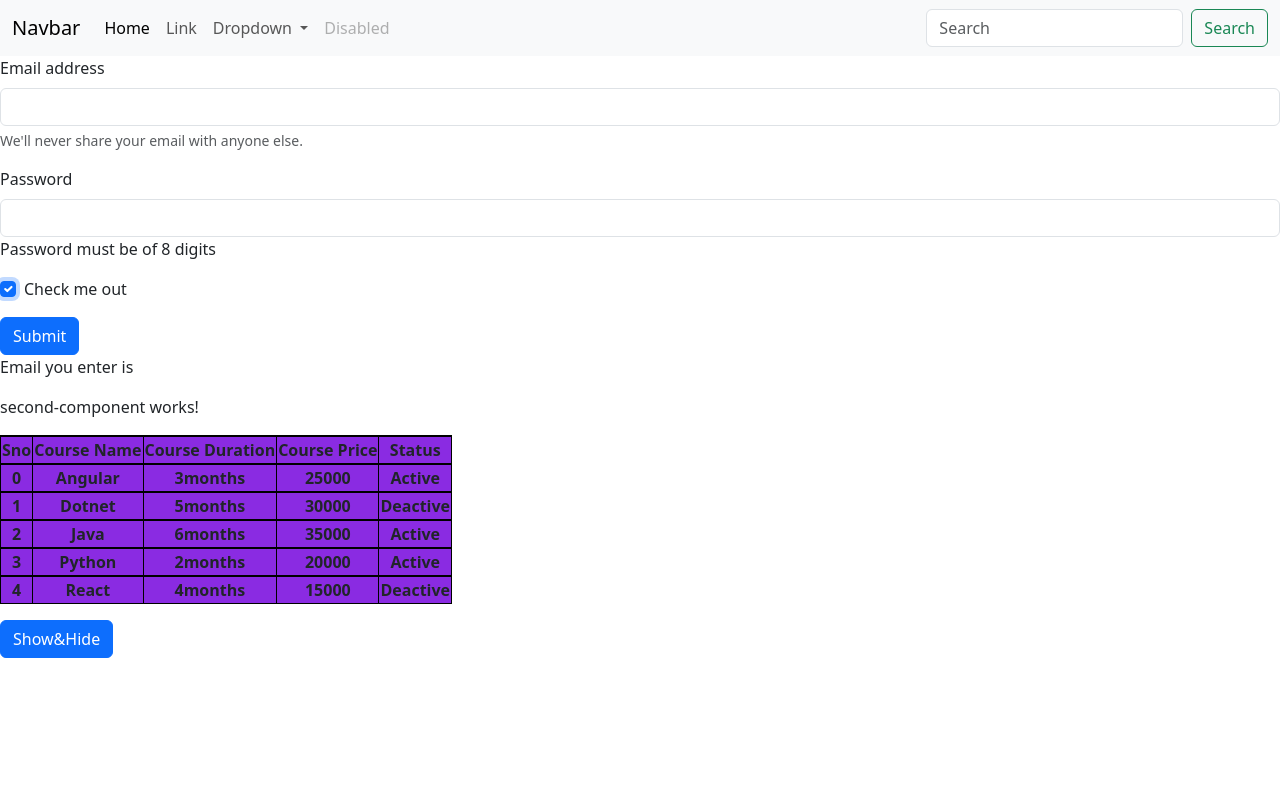
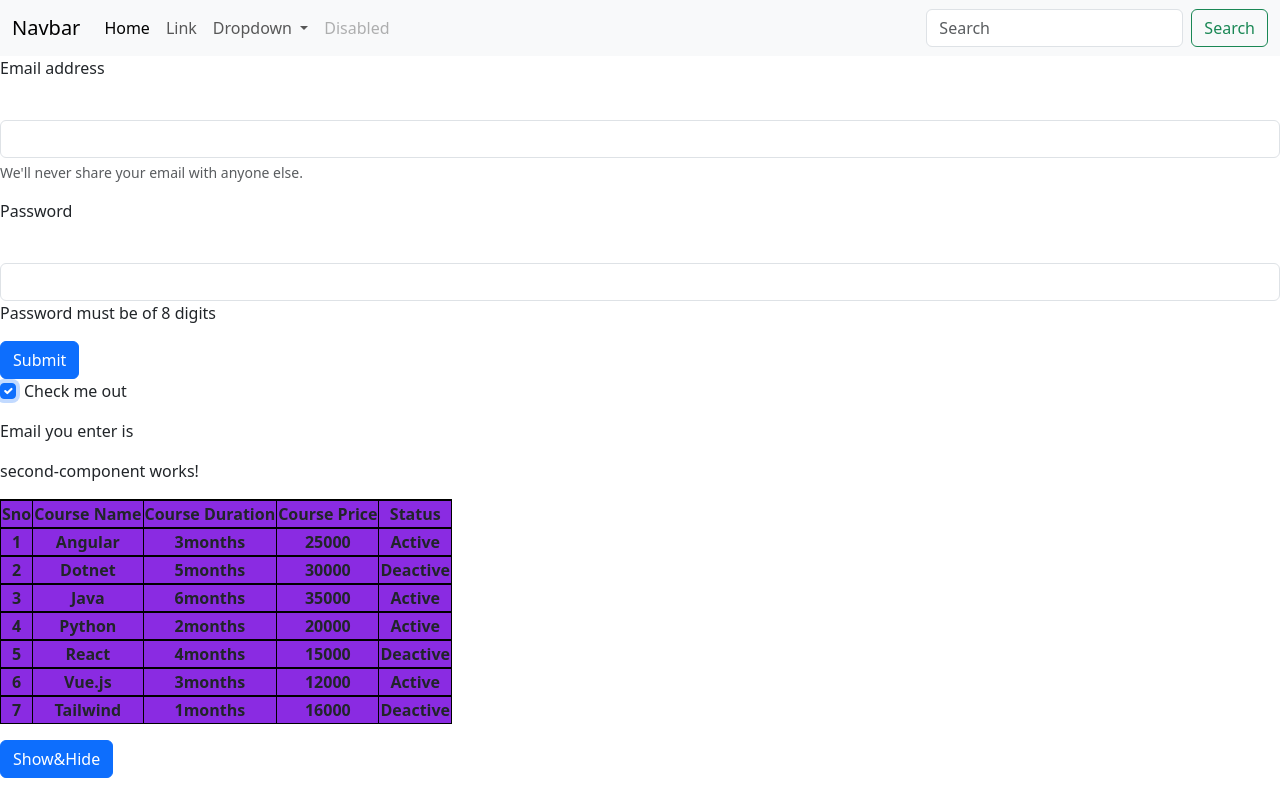
Before and after one commit to onusha45/Angular_project, an Angular app in the folder simple_project/: page / in a window 1280 px wide. Both pictures are taken after a click on the checkbox 8 px from the left and 68 px from the top of the page. Built offline with nearby package versions, Linux system fonts and the light colour scheme.

Commit message:
courses added

```diff
--- a/simple_project/src/app/first-component/first-component.component.css
+++ b/simple_project/src/app/first-component/first-component.component.css
@@ -2,3 +2,7 @@
     height: 200px;
     width:500px;
 }
+.form-label{
+    display: flex;
+    padding-bottom: 2em;
+}
--- a/simple_project/src/app/first-component/first-component.component.html
+++ b/simple_project/src/app/first-component/first-component.component.html
@@ -9,12 +9,13 @@
     <input type="password" [(ngModel)] ="password" name="password" class="form-control" id="exampleInputPassword1">
     <p>{{password_text}}</p>
   </div>
+  <button type="submit" class="btn btn-primary" (click)="submitAlert('Your form is Submitted sucessfully with \n email : '+ email +'\n Password:' + password )">Submit</button>
+
 </form>
   <div class="mb-3 form-check" (click)="displayOnUncheck()">
     <input type="checkbox"  class="form-check-input"  id="exampleCheck1 ">
     <label class="form-check-label" for="exampleCheck1">Check me out</label>
   </div>
-  <button type="submit" class="btn btn-primary" (click)="submitAlert('Your form is Submitted sucessfully with \n email : '+ email +'\n Password:' + password )">Submit</button>
 
 
 <p> Email you enter is {{email}}</p>
--- a/simple_project/src/app/footer/footer.component.html
+++ b/simple_project/src/app/footer/footer.component.html
@@ -11,7 +11,7 @@
 
         </tr>
         <tr *ngFor="let course of courseList;let Sno =index">
-            <td>{{Sno}}</td>
+            <td>{{Sno+1}}</td>
             <td>{{course.CourseName}}</td>
             <td>{{course.CourseDuration}}</td>
             <td>{{course.Price}}</td>
--- a/simple_project/src/app/footer/footer.component.ts
+++ b/simple_project/src/app/footer/footer.component.ts
@@ -15,8 +15,11 @@ export class FooterComponent {
 {CourseID:2,CourseName:"Dotnet",CourseDuration:"5months",Price:"30000",status:false},
 {CourseID:3,CourseName:"Java",CourseDuration:"6months",Price:"35000",status:true},
 {CourseID:4,CourseName:"Python",CourseDuration:"2months",Price:"20000",status:true},
-    {CourseID:5,CourseName:"React",CourseDuration:"4months",Price:"15000",status:false}
+{CourseID:5,CourseName:"React",CourseDuration:"4months",Price:"15000",status:false},
+{CourseID:6,CourseName:"Vue.js",CourseDuration:"3months",Price:"12000",status:true},
+{CourseID:7,CourseName:"Tailwind",CourseDuration:"1months",Price:"16000",status:false}
   ];
+
  enableDisable(){
   this.isVisible = !this.isVisible;
  }
```
